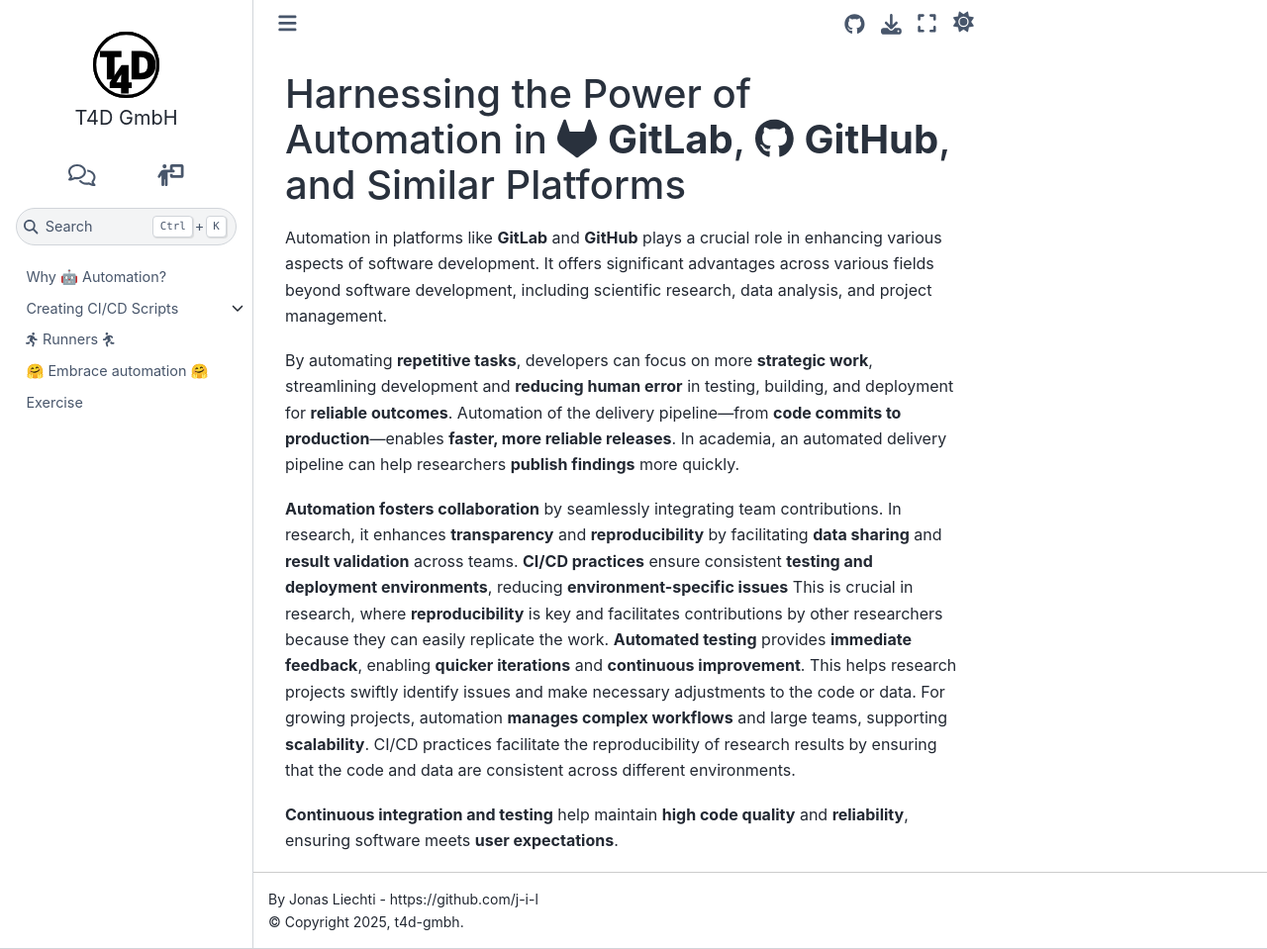
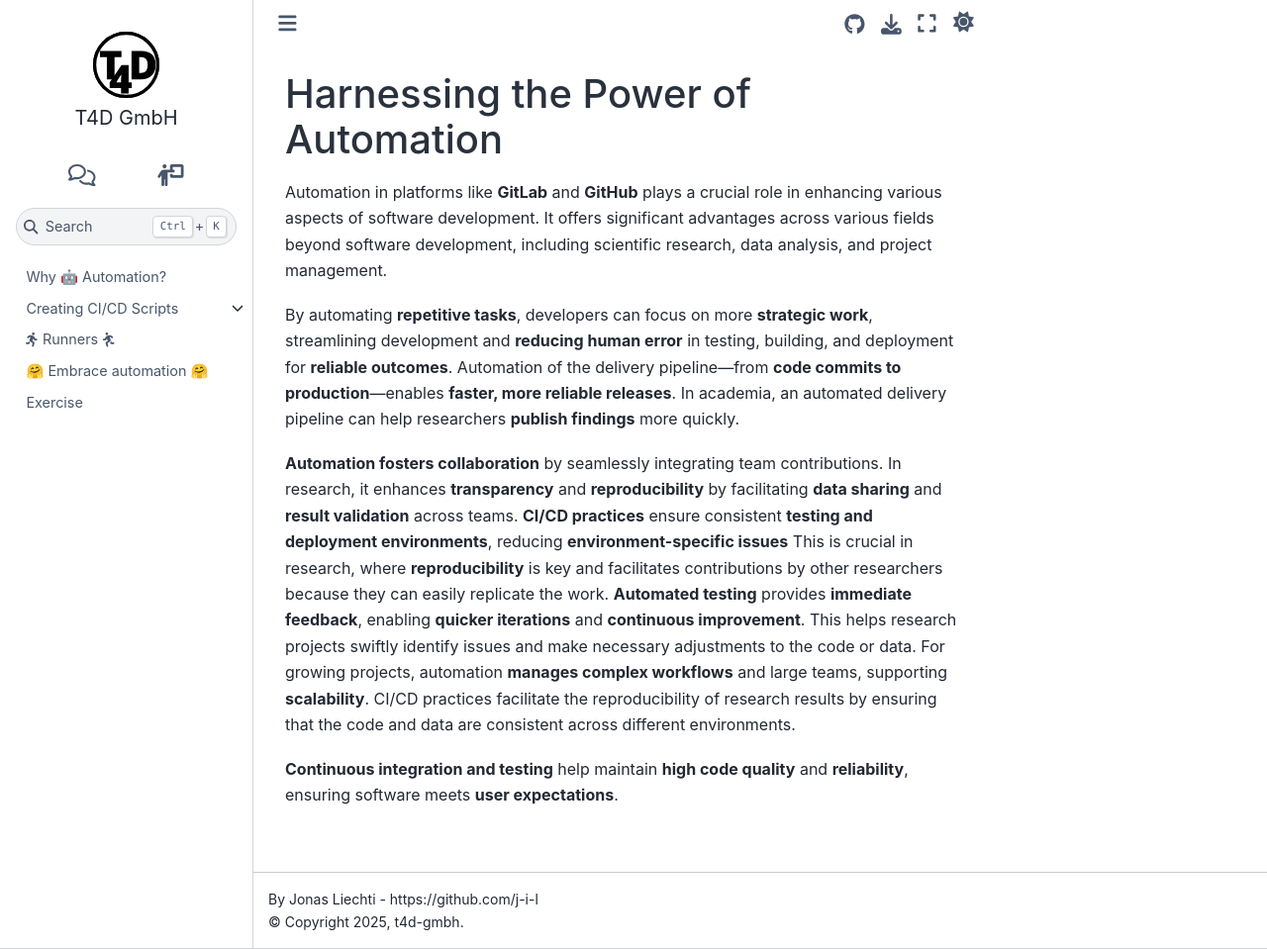
Before and after one commit to t4d-gmbh/ci-cd-workflows, a Sphinx documentation site: the page built from source/content/why_automation/benefits.md, in a window 1280 px wide and 959 px high. Shown: the whole window at 99% size. Built offline with Sphinx 7.4.7 and the Sphinx Book theme 1.1.4, drawn with Linux system fonts in a browser that asks for light colours; the version number could not be read and is left out.

Commit message:
minor edits

```diff
--- a/source/content/why_automation/benefits.md
+++ b/source/content/why_automation/benefits.md
@@ -1,4 +1,4 @@
-## Harnessing the Power of Automation in <i class="fab fa-gitlab"></i> **GitLab**, <i class="fab fa-github"></i> **GitHub**, and Similar Platforms
+## Harnessing the Power of Automation
 
 {% if page %}
 Automation in platforms like **GitLab** and **GitHub** plays a crucial role in enhancing various aspects of software development.
```
Also changed, not shown: source/content/why_automation/for_non_sd.md (+1 -1 lines), source/content/why_automation/for_non_sd_challenges.md (+1 -1 lines).
